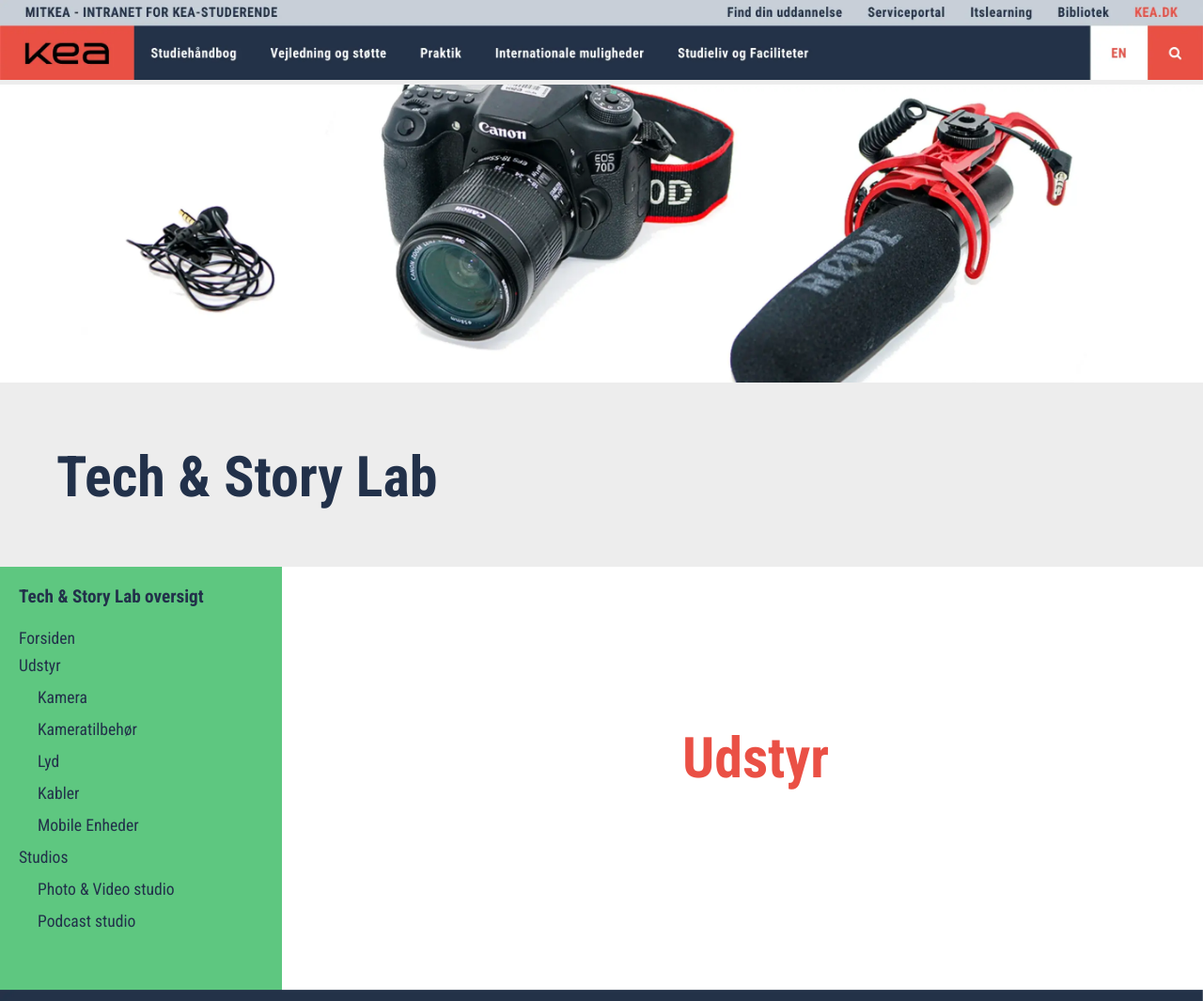
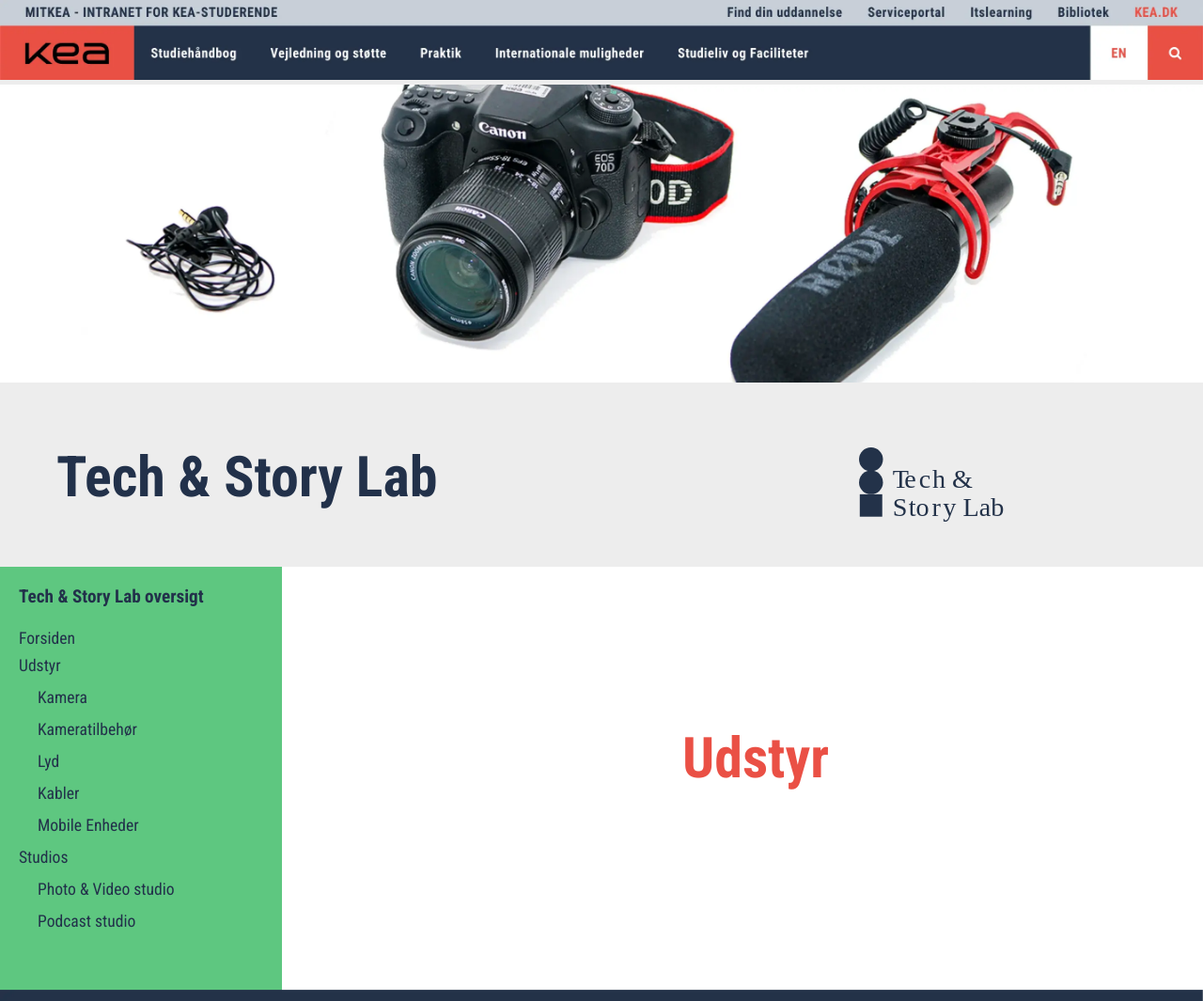
Before and after one commit to MMD-Gruppe-19/Tech-Story-Lab, a plain HTML site: page listeview.html in a window 1280 px wide. Shown: the top 1065 px of the page at 94% size. Drawn offline with Linux system fonts and the light colour scheme; no server answers.

Commit message:
logo på listeview og singleview

```diff
--- a/listeview.html
+++ b/listeview.html
@@ -1,12 +1,9 @@
 <!DOCTYPE html>
 <html lang="en">
+
 <head>
   <meta charset="UTF-8" />
-    <link
-      rel="shortcut icon"
-      href="https://legacy.mit.kea.buchs.dk/images/resources/kea_16.png"
-      type="image/x-icon"
-    />
+  <link rel="shortcut icon" href="https://legacy.mit.kea.buchs.dk/images/resources/kea_16.png" type="image/x-icon" />
   <meta name="viewport" content="width=device-width, initial-scale=1.0" />
   <link rel="stylesheet" href="CSS/listeview.css" />
   <link rel="stylesheet" href="CSS/navbar.css" />
@@ -19,8 +16,9 @@
     <img class="header-navbar" src="img/header-navbar.webp" alt="header" />
     <img class="header-mobile" src="img/header-mobile.webp" alt="" />
     <img src="img/header-billede.webp" alt="" />
-    <div>
+    <div class="grid_5-1">
       <h1>Tech & Story Lab</h1>
+      <img class="logo" src="img/logo.svg" alt="logo" />
     </div>
   </header>
   <main>
```
Also changed, not shown: index.html (+3 -7 lines). Lines whose indentation alone changed are shown as unchanged.
